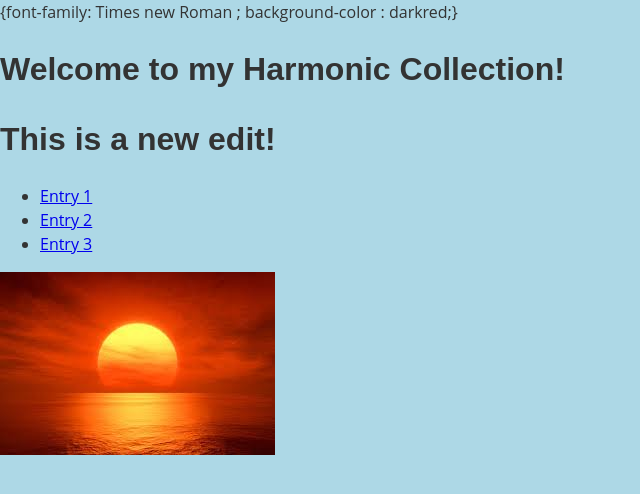
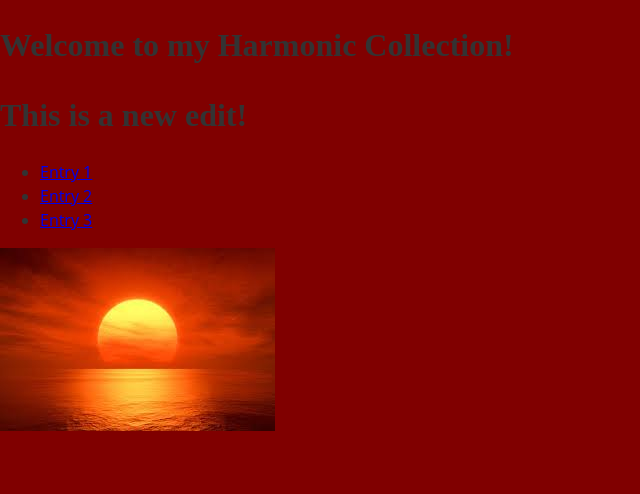
Before and after one commit to sofsantoro005/sofsantoro005.github.io, a plain HTML site: page index.html in a window 1280 px wide. Shown: the whole page, without its empty margins (0-640 px from the left). Drawn offline with Linux system fonts and the light colour scheme.

Commit message:
push all new changes

```diff
--- a/index.html
+++ b/index.html
@@ -9,8 +9,7 @@
 </head>
 
 <body>
-    {font-family: Times new Roman ;
-    background-color : darkred;}
+
     <h1>Welcome to my Harmonic Collection!</h1>
     <h1> This is a new edit! </h1>
     <ul>
--- a/styles.css
+++ b/styles.css
@@ -1,6 +1,6 @@
 body {
-    background-color: lightblue;
-    font-family: "Open Sans", sans-serif;
+    background-color: maroon;
+    font-family: "Open Sans", serif;
     font-optical-sizing: auto;
     font-weight: 400;
     font-style: normal;
@@ -13,5 +13,5 @@ body {
 }
 
 h1 {
-    font-family: Arial, sans-serif;
+    font-family: 'Times New Roman', Times, serif, sans-serif;background-color: maroon;
 }
```
